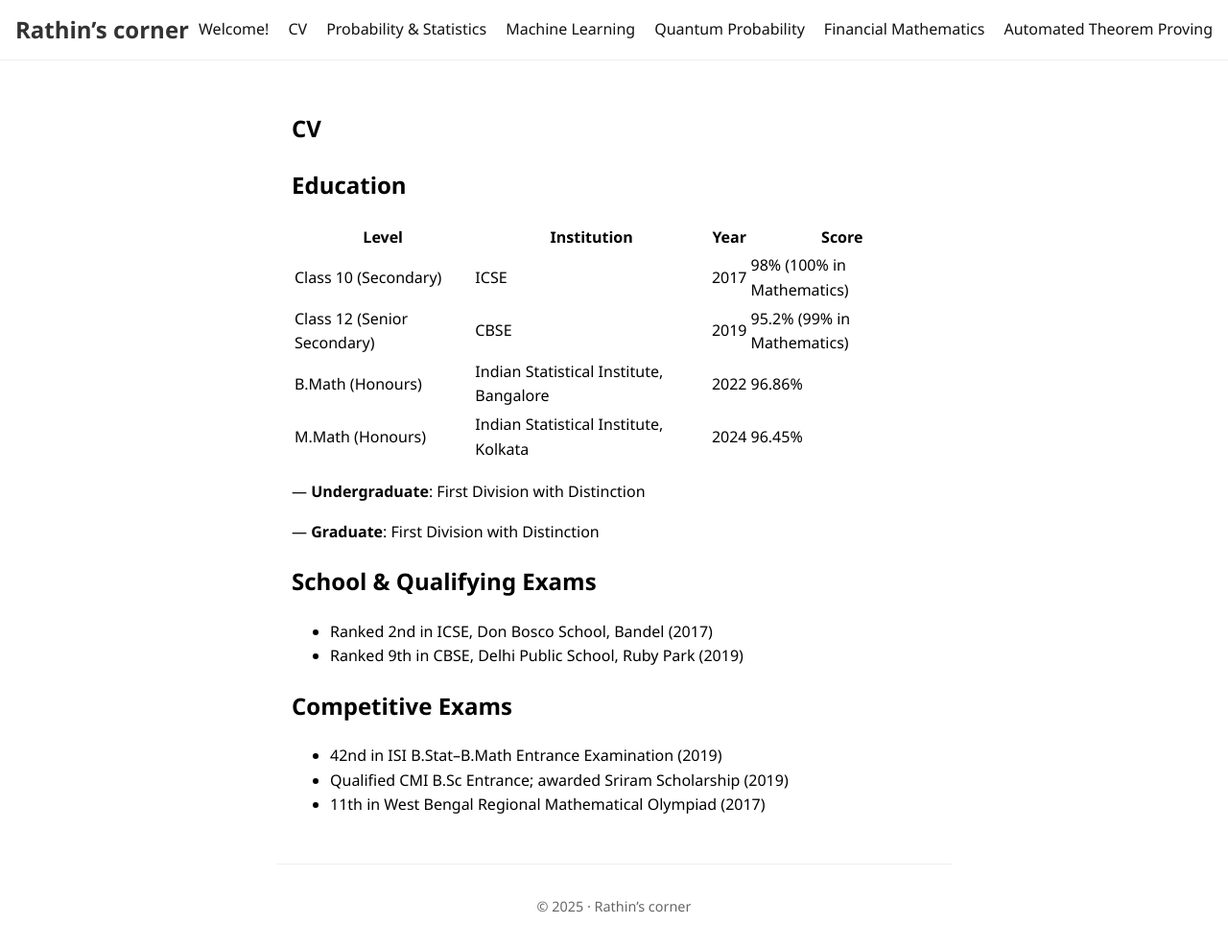
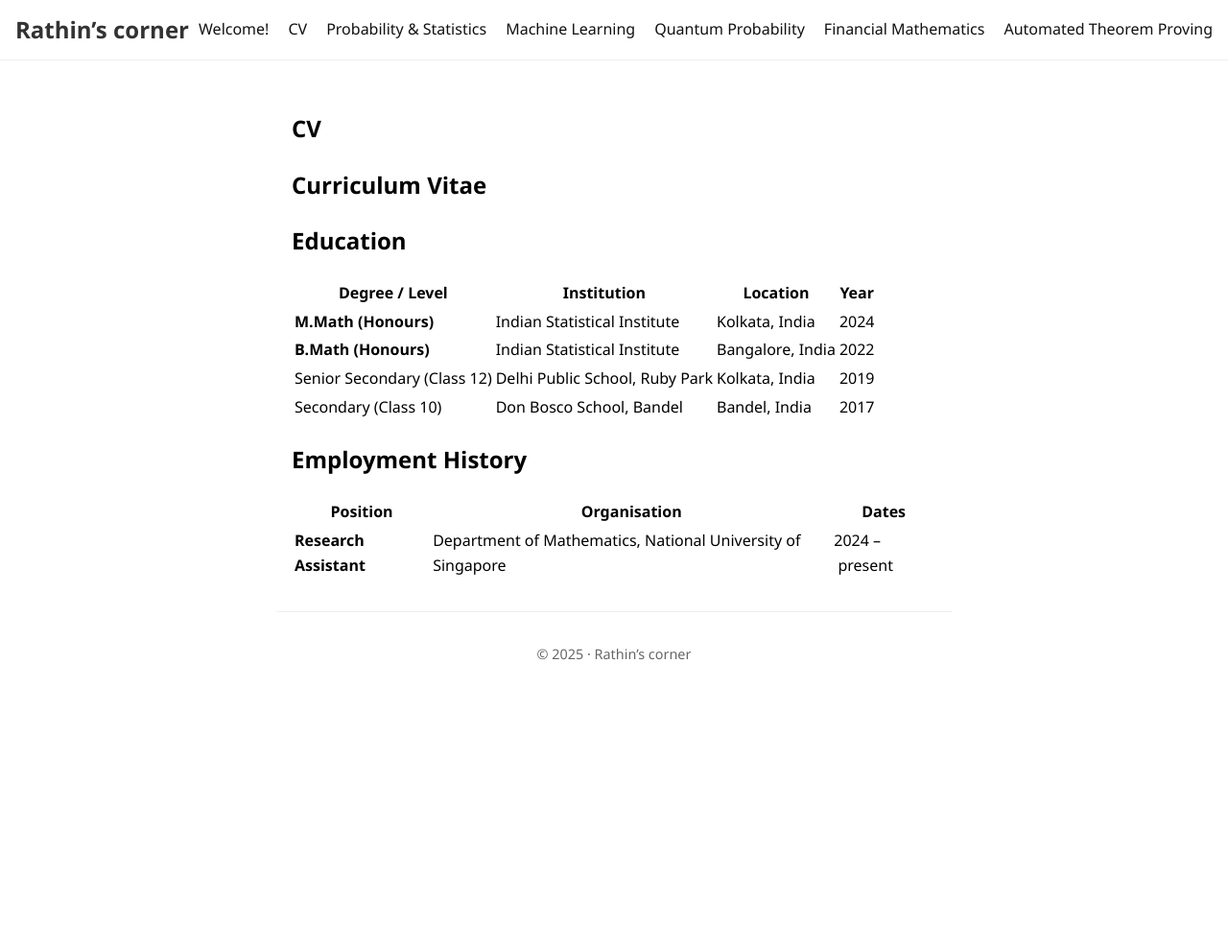
Before and after one commit to rnkarmakar/rnkarmakar.github.io, a Jekyll site: the page built from cv.md, in a window 1280 px wide. Shown: the whole page at 96% size. Built offline with Jekyll 4.4.1, drawn with Linux system fonts in a browser that asks for light colours; after the commit the page ends 900 px from its top, so only the background shows below that.

Commit message:
Update cv.md

```diff
--- a/cv.md
+++ b/cv.md
@@ -5,28 +5,19 @@ permalink: /cv/
 nav_order: 2
 ---
 
-
+# Curriculum Vitae
 
 ## Education
 
-| Level                                    | Institution                                    | Year | Score                             |
-|------------------------------------------|------------------------------------------------|------|------------------------------------|
-| Class 10 (Secondary)                     | ICSE                                           | 2017 | 98% (100% in Mathematics)         |
-| Class 12 (Senior Secondary)             | CBSE                                           | 2019 | 95.2% (99% in Mathematics)        |
-| B.Math (Honours)                         | Indian Statistical Institute, Bangalore        | 2022 | 96.86%                            |
-| M.Math (Honours)                         | Indian Statistical Institute, Kolkata          | 2024 | 96.45%                            |
+| Degree / Level | Institution | Location | Year |
+|----------------|-------------|----------|------|
+| **M.Math (Honours)** | Indian Statistical Institute | Kolkata, India | 2024 |
+| **B.Math (Honours)** | Indian Statistical Institute | Bangalore, India | 2022 |
+| Senior Secondary (Class 12) | Delhi Public School, Ruby Park | Kolkata, India | 2019 |
+| Secondary (Class 10) | Don Bosco School, Bandel | Bandel, India | 2017 |
 
-— **Undergraduate**: First Division with Distinction
+## Employment History
 
-— **Graduate**: First Division with Distinction
-
-## School & Qualifying Exams
-
-- Ranked 2nd in ICSE, Don Bosco School, Bandel (2017)
-- Ranked 9th in CBSE, Delhi Public School, Ruby Park (2019)
-
-## Competitive Exams
-
-- 42nd in ISI B.Stat–B.Math Entrance Examination (2019)
-- Qualified CMI B.Sc Entrance; awarded Sriram Scholarship (2019)
-- 11th in West Bengal Regional Mathematical Olympiad (2017)
+| Position | Organisation | Dates |
+|----------|--------------|-------|
+| **Research Assistant** | Department of Mathematics, National University of Singapore | 2024 – present |
```
